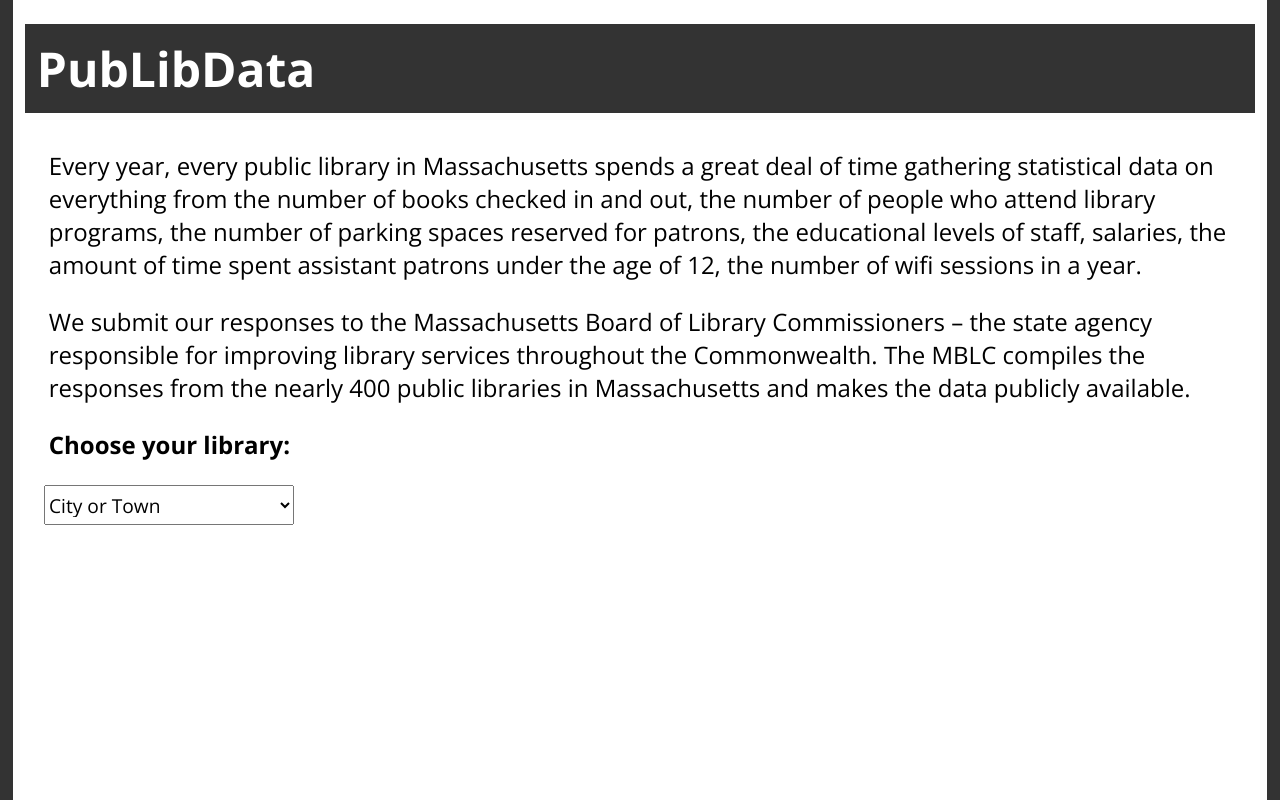
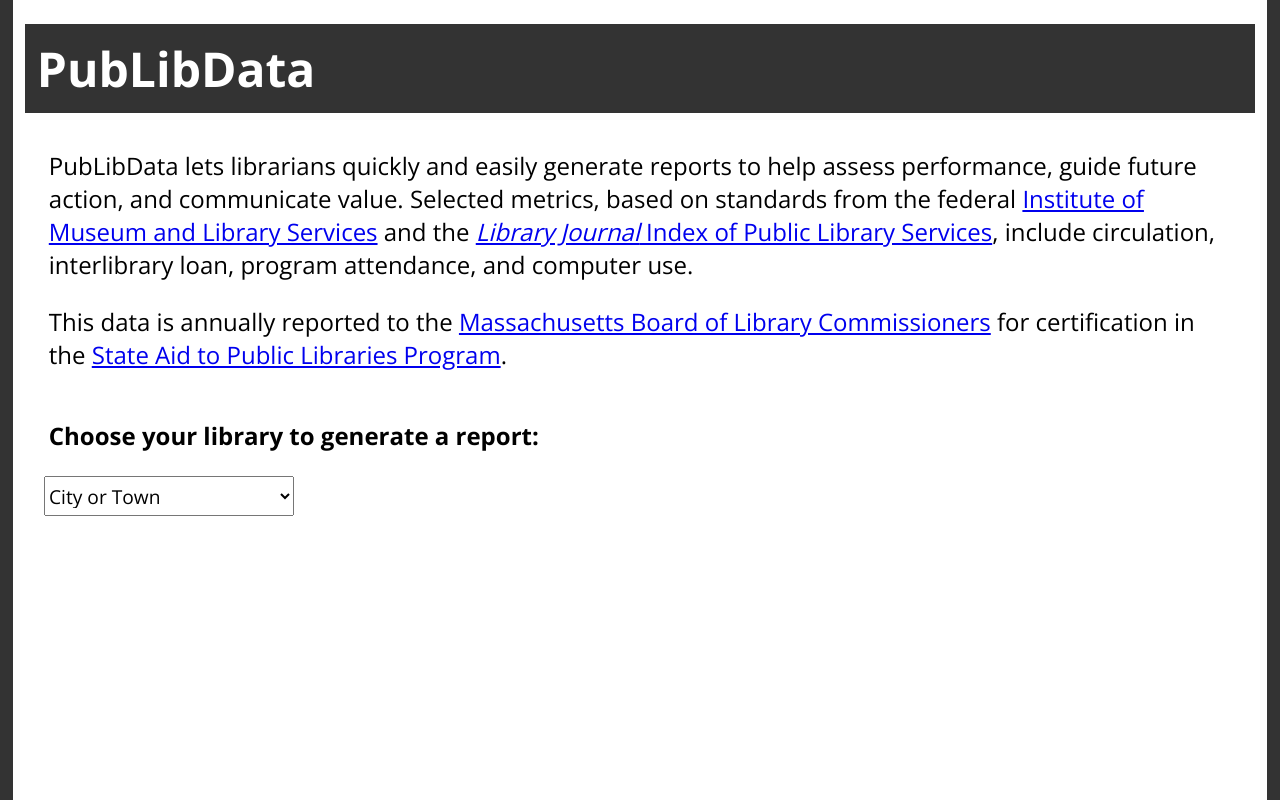
Before and after one commit to matt-bernhardt/publibdata_ui, a PHP site: template templates/index.html.twig in a window 1280 px wide. Run offline with PHP 8.4, Linux system fonts and the light colour scheme; the template is opened without the code that fills it, so the values that code supplies are empty; some libraries are stand-ins or nearby versions.

Commit message:
Changed text on landing page
Just made changes to the text on the landing page within the twig
template.

```diff
--- a/templates/index.html.twig
+++ b/templates/index.html.twig
@@ -2,9 +2,9 @@
 
 {% block content %}
 <div class="intro">
-  <p>Every year, every public library in Massachusetts spends a great deal of time gathering statistical data on everything from the number of books checked in and out, the number of people who attend library programs, the number of parking spaces reserved for patrons, the educational levels of staff, salaries, the amount of time spent assistant patrons under the age of 12, the number of wifi sessions in a year.</p>
-  <p>We submit our responses to the Massachusetts Board of Library Commissioners – the state agency responsible for improving library services throughout the Commonwealth. The MBLC compiles the responses from the nearly 400 public libraries in Massachusetts and makes the data publicly available.</p>
-  <p><strong>Choose your library:</strong></p>
+  <p>PubLibData lets librarians quickly and easily generate reports to help assess performance, guide future action, and communicate value. Selected metrics, based on standards from the federal <a href="http://imls.gov">Institute of Museum and Library Services</a> and the <a href="http://lj.libraryjournal.com/2014/11/managing-libraries/lj-index/class-of-2014/americas-star-libraries-2014-top-rated-libraries/"><em>Library Journal</em> Index of Public Library Services</a>, include circulation, interlibrary loan, program attendance, and computer use.</p>
+  <p>This data is annually reported to the <a href="http://mblc.state.ma.us/">Massachusetts Board of Library Commissioners</a> for certification in the <a href="http://mblc.state.ma.us/grants/state_aid/index.php">State Aid to Public Libraries Program</a>.<p>
+  <p><strong>Choose your library to generate a report:</strong></p>
 </div>
   <select name="municipality" id="municipality" class="dropdown" tabindex="1">
     <option value="">City or Town</option>
```
